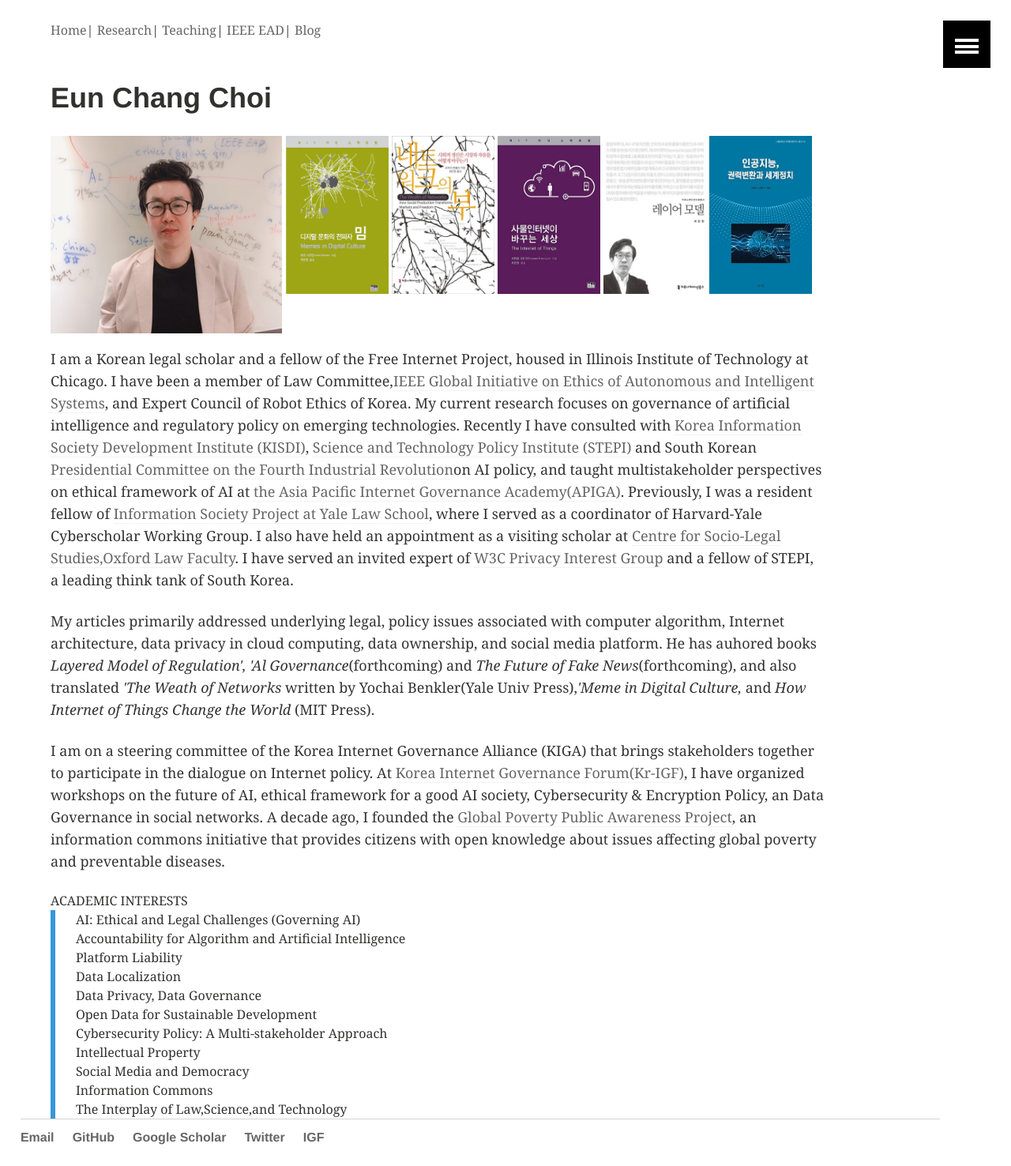
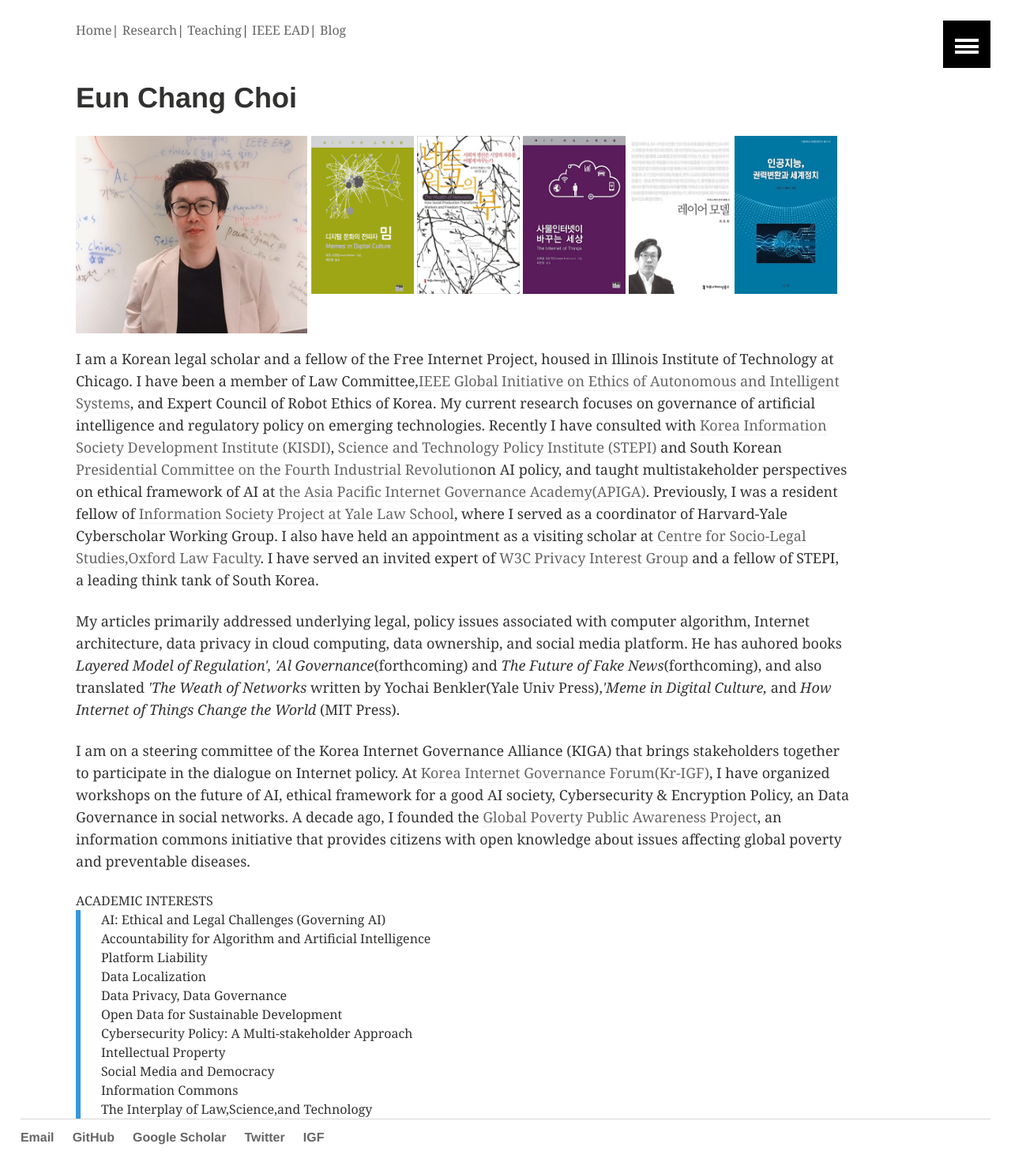
Before and after one commit to eunchangchoi/eunchangchoi.github.io, a Jekyll site: the page built from index.md, in a window 1280 px wide. Shown: the whole page at 79% size. Built offline with Jekyll 4.4.1, drawn with Linux system fonts in a browser that asks for light colours.

Commit message:
Update main.scss

```diff
--- a/css/main.scss
+++ b/css/main.scss
@@ -1,8 +1,7 @@
 ---
 sitemap: false
 ---
-body { margin: 70px auto; width: 95%; }
-
+body { margin: 70px auto; width:100%; }
 /*
  *
  *  Skinny Bones Jekyll Starter
@@ -15,7 +14,7 @@
 a:hover { text-decoration: underline; }
 
 @import "variables";
-p, ul { font-size: .7em; line-height: 1.10em; color: #333; }
+p, ul { font-size: .7em; line-height: 1.00em; color: #333; }
 
 /*
    Vendor
```
